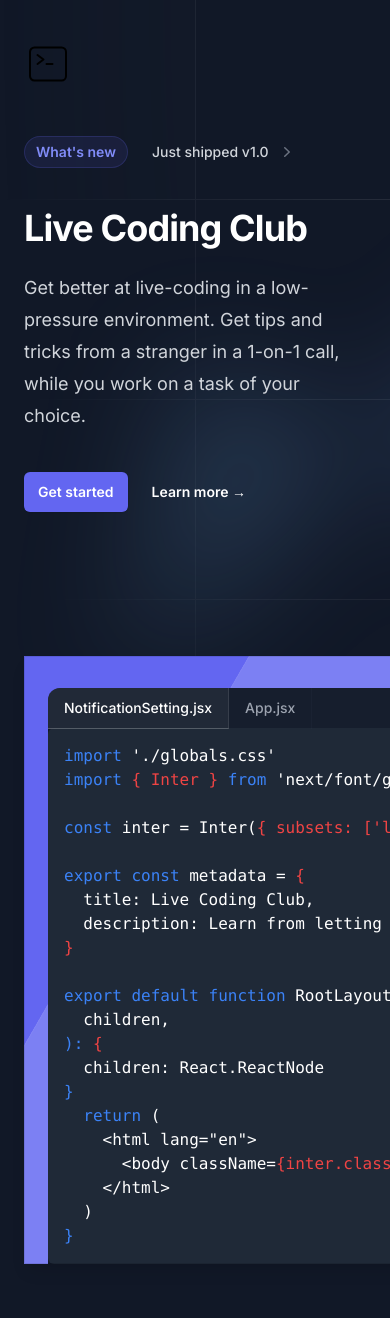
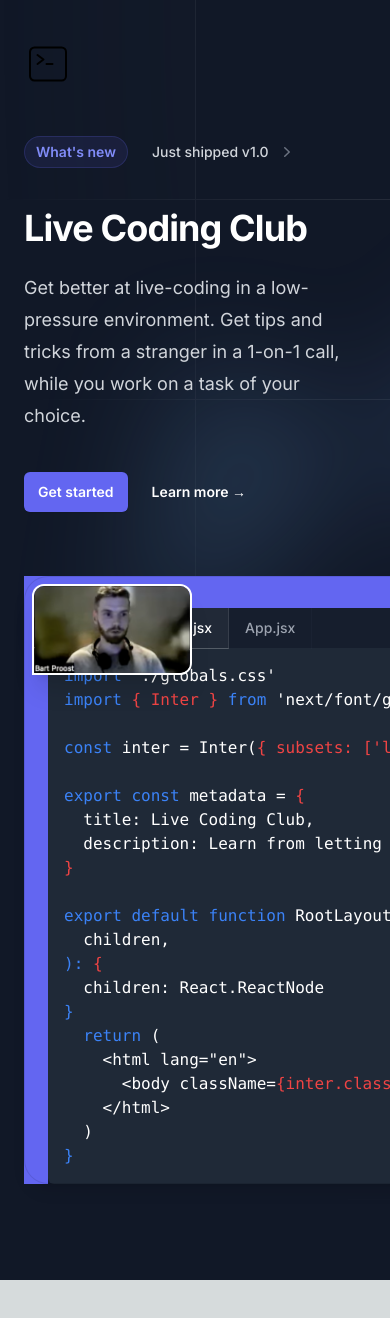
Before and after one commit to bartcheers/livecodingclub, a Next.js app: page / in a window 390 px wide. Shown: the top 1318 px of the page. After the commit the page ends 1280 px from the top, so only its background shows below. Built offline with nearby package versions, Linux system fonts and the light colour scheme.

Commit message:
Add zoom image

```diff
--- a/app/CodeExample.tsx
+++ b/app/CodeExample.tsx
@@ -49,8 +49,8 @@
 
 export const CodeExample = () => {
   return (
-    <div className="mt-20 sm:mt-24 md:mx-auto md:max-w-2xl lg:mx-0 lg:mt-0 lg:w-screen">
-      <div className="shadow-lg md:rounded-3xl">
+    <div className="md:mx-auto md:max-w-2xl lg:mx-0 lg:w-screen">
+      <div className="shadow-lg rounded-3xl">
         <div className="bg-indigo-500 [clip-path:inset(0)] md:[clip-path:inset(0_round_theme(borderRadius.3xl))]">
           <div
             className="absolute -inset-y-px left-1/2 -z-10 ml-10 w-[200%] skew-x-[-30deg] bg-indigo-100 opacity-20 ring-1 ring-inset ring-white md:ml-20 lg:ml-36"
@@ -71,7 +71,7 @@
               </div>
             </div>
             <div
-              className="pointer-events-none absolute inset-0 ring-1 ring-inset ring-black/10 md:rounded-3xl"
+              className="pointer-events-none absolute inset-0 ring-1 ring-inset ring-black/10 rounded-3xl"
               aria-hidden="true"
             />
           </div>
--- a/app/Header.tsx
+++ b/app/Header.tsx
@@ -1,6 +1,8 @@
 import { ChevronRightIcon } from '@heroicons/react/20/solid'
 import { CodeExample } from './CodeExample'
 import { CommandLine } from './assets/svg/CommandLine'
+import Bart from './assets/img/bart.png'
+import Image from 'next/image'
 
 export function Header() {
   return (
@@ -74,8 +76,9 @@
           </div>
         </div>
         <div className="mx-auto mt-16 flex max-w-2xl sm:mt-24 lg:ml-10 lg:mr-0 lg:mt-0 lg:max-w-none lg:flex-none xl:ml-32">
-          <div className="max-w-3xl flex flex-col justify-center sm:max-w-5xl lg:max-w-none">
+          <div className="relative max-w-3xl flex flex-col justify-center sm:max-w-5xl lg:max-w-none">
             <CodeExample />
+            <Image className='absolute left-2 top-2 w-40 rounded-xl rounded-bl-none border-2 border-white shadow-xl' src={Bart} alt="Bart" />
           </div>
         </div>
       </div>
```
Also changed, not shown: app/assets/img/bart.png (added).
